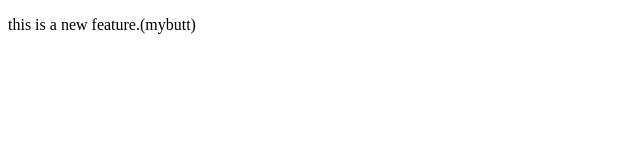
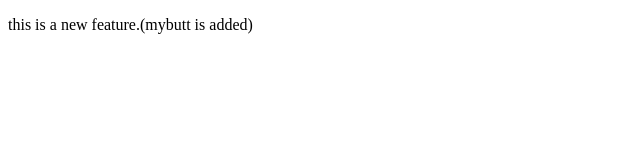
Before and after one commit to aldr4GO/localrepo, a plain HTML site: page index.html in a window 1280 px wide. Shown: the full height of the page, 0-640 px from the left. Drawn offline with Linux system fonts and the light colour scheme.

Commit message:
mybutt is added

```diff
--- a/index.html
+++ b/index.html
@@ -5,6 +5,6 @@
     <title>Student Academic Data Form</title>
 </head>
 <body>
-    <p> this is a new feature.(mybutt)</p>
+    <p> this is a new feature.(mybutt is added)</p>
 </body>
 </html>
```
